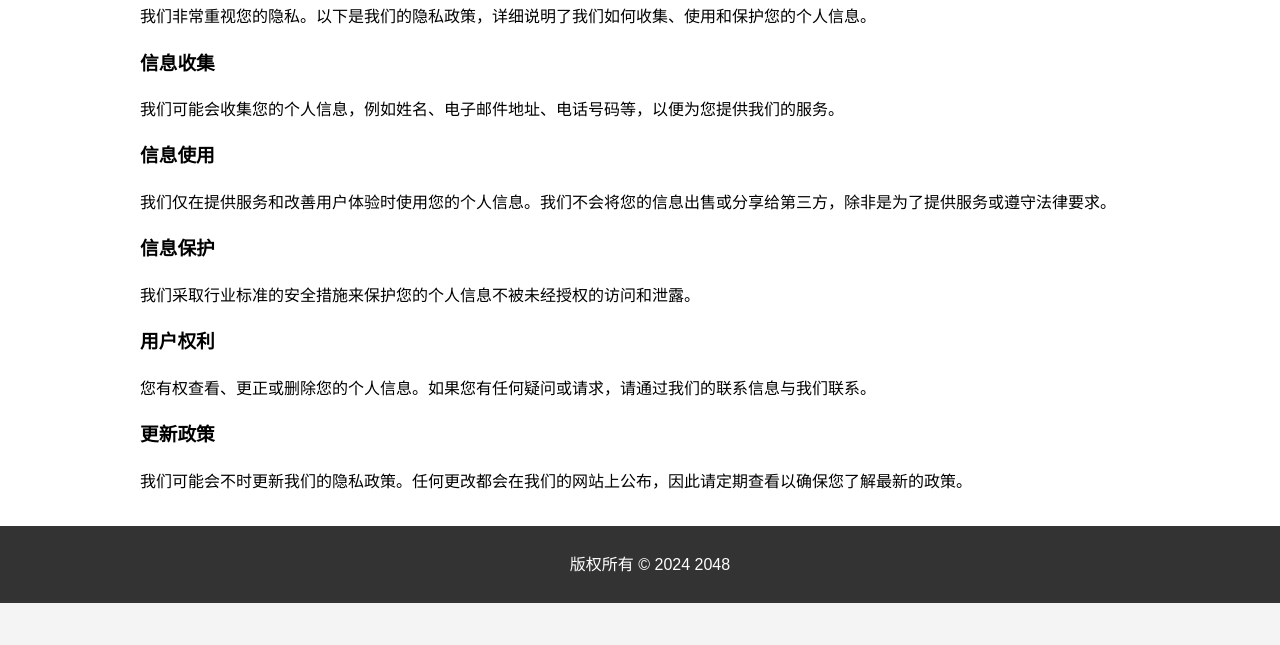
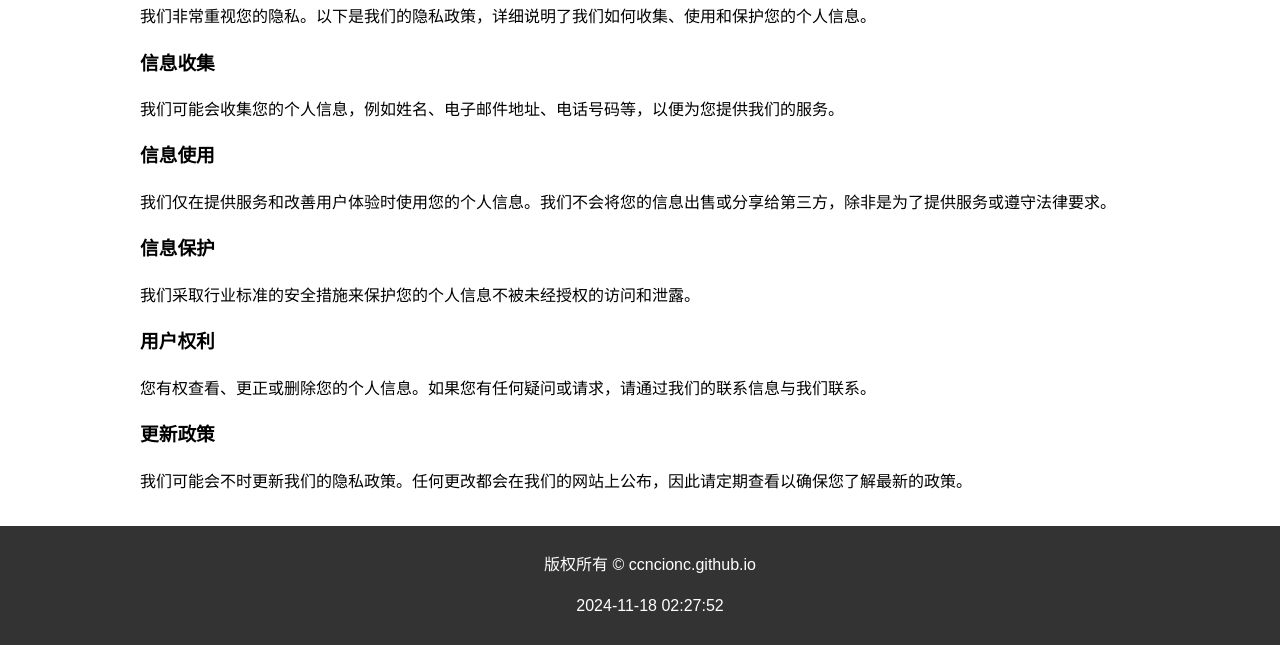
Before and after one commit to ccncionc/ccncionc.github.io, a plain HTML site: page index.html in a window 1280 px wide. Shown: the part 192-837 px from the top of the page. Before the commit the page ends 800 px from the top, so only its background shows below. Drawn offline with Linux system fonts and the light colour scheme.

Commit message:
change index
change index

```diff
--- a/index.html
+++ b/index.html
@@ -115,7 +115,27 @@
     </section>
 
     <footer>
-        <p>版权所有 &copy; 2024 2048</p>
+        <p>版权所有 &copy; ccncionc.github.io</p>
+        <p id="currentDateTime">加载中...</p>
+
+        <script>
+            function showCurrentDateTime() {
+                const now = new Date();
+                const year = now.getFullYear();
+                const month = String(now.getMonth() + 1).padStart(2, '0'); // 月份是从0开始的，所以要+1
+                const day = String(now.getDate()).padStart(2, '0');
+                const hours = String(now.getHours()).padStart(2, '0');
+                const minutes = String(now.getMinutes()).padStart(2, '0');
+                const seconds = String(now.getSeconds()).padStart(2, '0');
+                const formattedDateTime = `${year}-${month}-${day} ${hours}:${minutes}:${seconds}`;
+                document.getElementById('currentDateTime').textContent = formattedDateTime;
+            }
+
+            // 初始显示当前日期和时间
+            showCurrentDateTime();
+            // 每秒更新一次日期和时间
+            setInterval(showCurrentDateTime, 1000);
+        </script>
     </footer>
 </body>
 </html>
```
